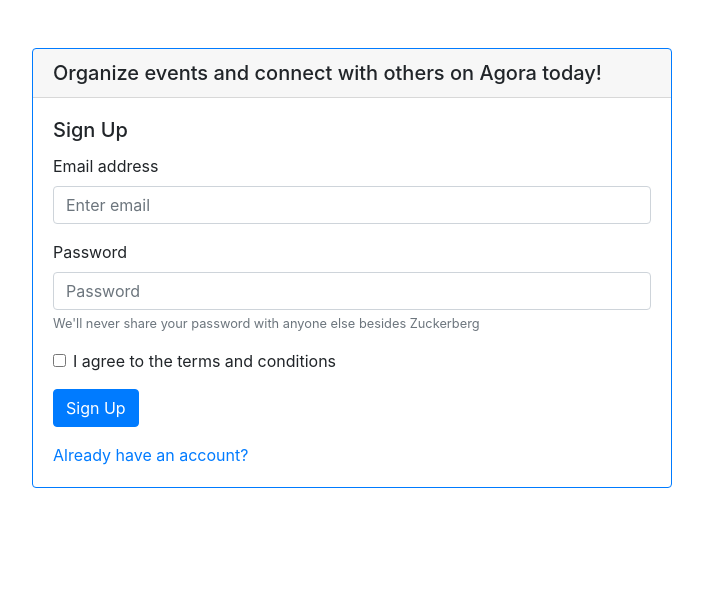
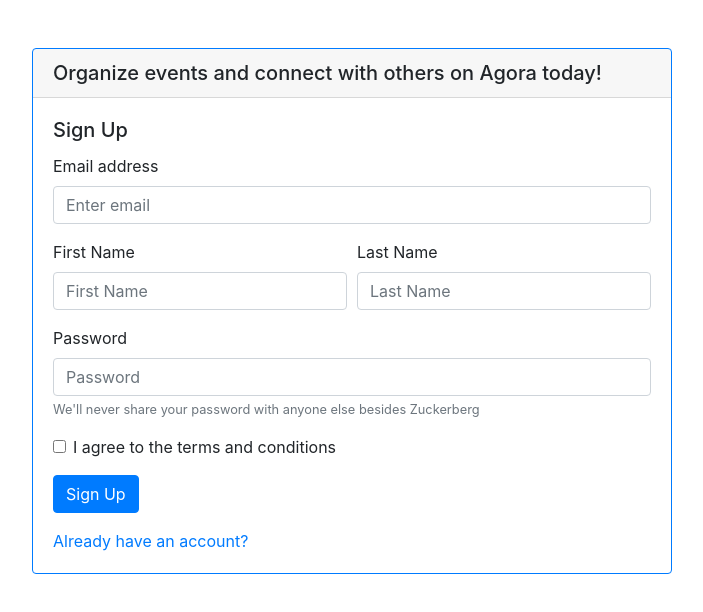
Before and after one commit to chenwill98/ECE-366-Agora, a React (Create React App) app in the folder agora/: page /signup in a window 1280 px wide. Shown: the top 612 px of the page, without its empty margins (288-991 px from the left). Built offline with nearby package versions, Linux system fonts and the light colour scheme.

Commit message:
Cleaned up signup and login code, still working on fully implementing features

```diff
--- a/agora/src/components/WelcomeNav.js
+++ b/agora/src/components/WelcomeNav.js
@@ -6,7 +6,7 @@ export default class Navigation extends Component {
     render() {
         return (
             <Navbar fixed="bottom" bg="primary" variant="dark" expand="lg">
-                <Navbar.Brand href="/home">Agora</Navbar.Brand>
+                <Navbar.Brand href="/">Agora</Navbar.Brand>
                 <Navbar.Toggle aria-controls="basic-navbar-nav" />
                 <Navbar.Collapse id="basic-navbar-nav">
                     <Nav className="mr-auto">
--- a/agora/src/containers/Login.js
+++ b/agora/src/containers/Login.js
@@ -25,15 +25,6 @@ class Login extends Component {
         };
     }
 
-    //fetches all data when the component mounts
-    componentDidMount() {
-        // this.getData();
-        if (!this.state.intervalSet) {
-            let interval = setInterval(this.getData, 1000);
-            this.setState({intervalSet: interval})
-        }
-    }
-
     //kills the process
     componentWillUnmount() {
         if (this.state.intervalIsSet) {
@@ -41,13 +32,6 @@ class Login extends Component {
             this.setState({ intervalIsSet: null });
         }
     }
-
-    //method for fetching data
-    // getData = () => {
-    //     fetch("http://localhost:8080/somestuff")
-    //         .then(data => data.json())
-    //         .then(res => this.setState({ data: res.data }));
-    // };
 
     //sets the values of the inputs as values in this.state
     handleChange = event => {
@@ -63,7 +47,9 @@ class Login extends Component {
 
     //posts posts the input email, password, and then returns the response
     Login = () => {
-        axios.post("http://199.98.27.114:8080/login", {
+        //only tries to log in if the email matches certain criteria
+        if (this.state.user_email.includes('@')) {
+            axios.post(`${this.state.ip}:${this.state.port}/login`, {
                 email: this.state.user_email,
                 pass: this.state.user_password
             })
@@ -77,6 +63,7 @@ class Login extends Component {
                     });
                     console.log("Error requesting cookie: " + error.message);
                 });
+        }
     };
 
     render() {
@@ -88,14 +75,14 @@ class Login extends Component {
                             <Card.Title>Login</Card.Title>
                             <Card.Text>
                                 <Form onSubmit={this.handleSubmit}>
-                                    <Form.Group controlId="email">
+                                    <Form.Group controlId="user_email">
                                         <Form.Label>Email address</Form.Label>
                                         <Form.Control type="email"
                                                       placeholder="Enter email"
                                                       onChange={this.handleChange}/>
 
                                     </Form.Group>
-                                    <Form.Group controlId="password">
+                                    <Form.Group controlId="user_password">
                                         <Form.Label>Password</Form.Label>
                                         <Form.Control type="password"
                                                       placeholder="Password"
@@ -111,7 +98,8 @@ class Login extends Component {
                         </Card.Body>
                     </Card>
                 </CenterView>
-            </div>);
+            </div>
+        );
     }
 }
 export default Login;
--- a/agora/src/containers/SignUp.js
+++ b/agora/src/containers/SignUp.js
@@ -1,6 +1,6 @@
 import React, { Component } from 'react';
 import axios from "axios";
-import { Form, Button, Card } from "react-bootstrap";
+import { Form, Button, Card, Col } from "react-bootstrap";
 import CenterView from '../components/CenterView.js';
 
 class SignUp extends Component {
@@ -15,6 +15,8 @@ class SignUp extends Component {
             // user related states
             user_id: "",
             user_cookie: "",
+            user_name: "",
+            user_surname: "",
             user_email: "",
             user_password: "",
 
@@ -25,16 +27,6 @@ class SignUp extends Component {
         };
     }
 
-    //fetches all data when the component mounts
-    componentDidMount() {
-        // this.getData();
-        console.log(localStorage.getItem('cookie'));
-        if (!this.state.intervalSet) {
-            let interval = setInterval(this.getData, 1000);
-            this.setState({intervalSet: interval});
-        }
-    }
-
     //kills the process
     componentWillUnmount() {
         if (this.state.intervalSet) {
@@ -42,13 +34,6 @@ class SignUp extends Component {
             this.setState({ intervalSet: null });
         }
     }
-
-    //fetches data
-    // getData = () => {
-    //     fetch("http://199.98.27.114:8080/somestuff")
-    //         .then(data => data.json())
-    //         .then(res => this.setState({ data: res.data }));
-    // };
 
     //sets the values of the inputs as values in this.state
     handleChange = event => {
@@ -62,21 +47,24 @@ class SignUp extends Component {
         event.preventDefault();
     };
 
+    //sends a request to create a user if it matches criteria and doesn't already exist
     SignUp = () => {
-        axios.post("http://199.98.27.114:8080/create", {
+        //only attempts to sign up if the email matches certain criteria
+        if (this.state.user_email.includes('@')) {
+            axios.post(`${this.state.ip}:${this.state.port}/user/create`, {
                 email: this.state.user_email,
+                first_name: this.state.user_name,
+                last_name: this.state.user_surname,
                 pass: this.state.user_password
-        })
-            .then(res => {
-                localStorage.setItem('cookie', res.data);
             })
                 .catch(error => {
                     this.setState({
                         error: true,
-                    error_msg:  "Error creating the user: " + error.message
+                        error_msg: "Error creating the user: " + error.message
                     });
                     console.log("Error posting user: " + error.message);
                 });
+        }
     };
 
     render() {
@@ -89,15 +77,27 @@ class SignUp extends Component {
                             <Card.Title>Sign Up</Card.Title>
                             <Card.Text>
                                 <Form onSubmit={this.handleSubmit}>
-
-                                    <Form.Group controlId="email">
+                                    <Form.Group controlId="user_email">
                                         <Form.Label>Email address</Form.Label>
                                         <Form.Control type="email"
                                                       placeholder="Enter email"
                                                       onChange={this.handleChange}/>
-                                        {this.state.error ? console.log("hello") : '' }
                                     </Form.Group>
-                                    <Form.Group controlId="password">
+                                    <Form.Row>
+                                        <Form.Group as={Col} controlId="user_name">
+                                            <Form.Label>First Name</Form.Label>
+                                            <Form.Control type="first_name"
+                                                          placeholder="First Name"
+                                                          onChange={this.handleChange}/>
+                                        </Form.Group>
+                                        <Form.Group as={Col} controlId="user_surname">
+                                            <Form.Label>Last Name</Form.Label>
+                                            <Form.Control type="last_name"
+                                                          placeholder="Last Name"
+                                                          onChange={this.handleChange}/>
+                                        </Form.Group>
+                                    </Form.Row>
+                                    <Form.Group controlId="user_password">
                                         <Form.Label>Password</Form.Label>
                                         <Form.Control type="password"
                                                       placeholder="Password"
@@ -118,7 +118,8 @@ class SignUp extends Component {
                         </Card.Body>
                     </Card>
                 </CenterView>
-            </div>);
+            </div>
+        );
     }
 }
 export default SignUp;
```
Lines whose indentation alone changed are shown as unchanged.
